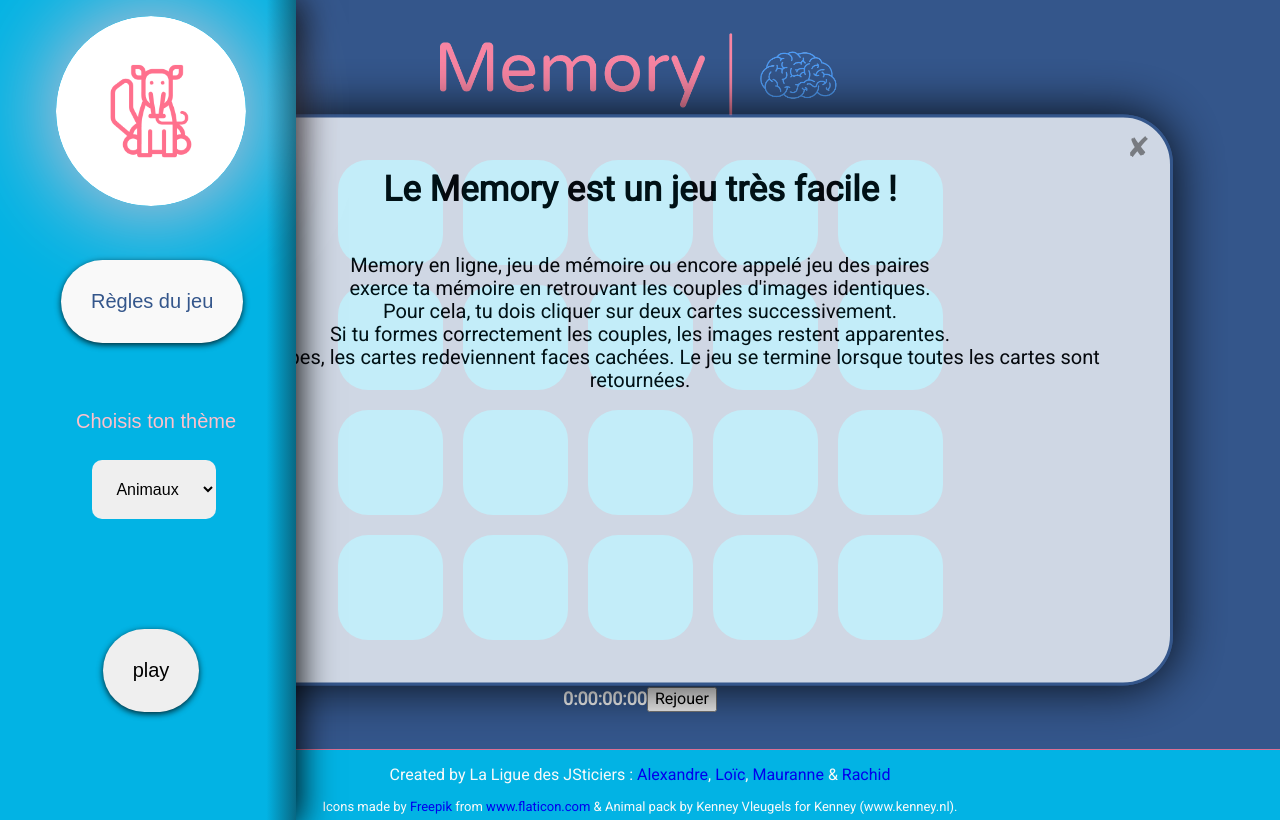
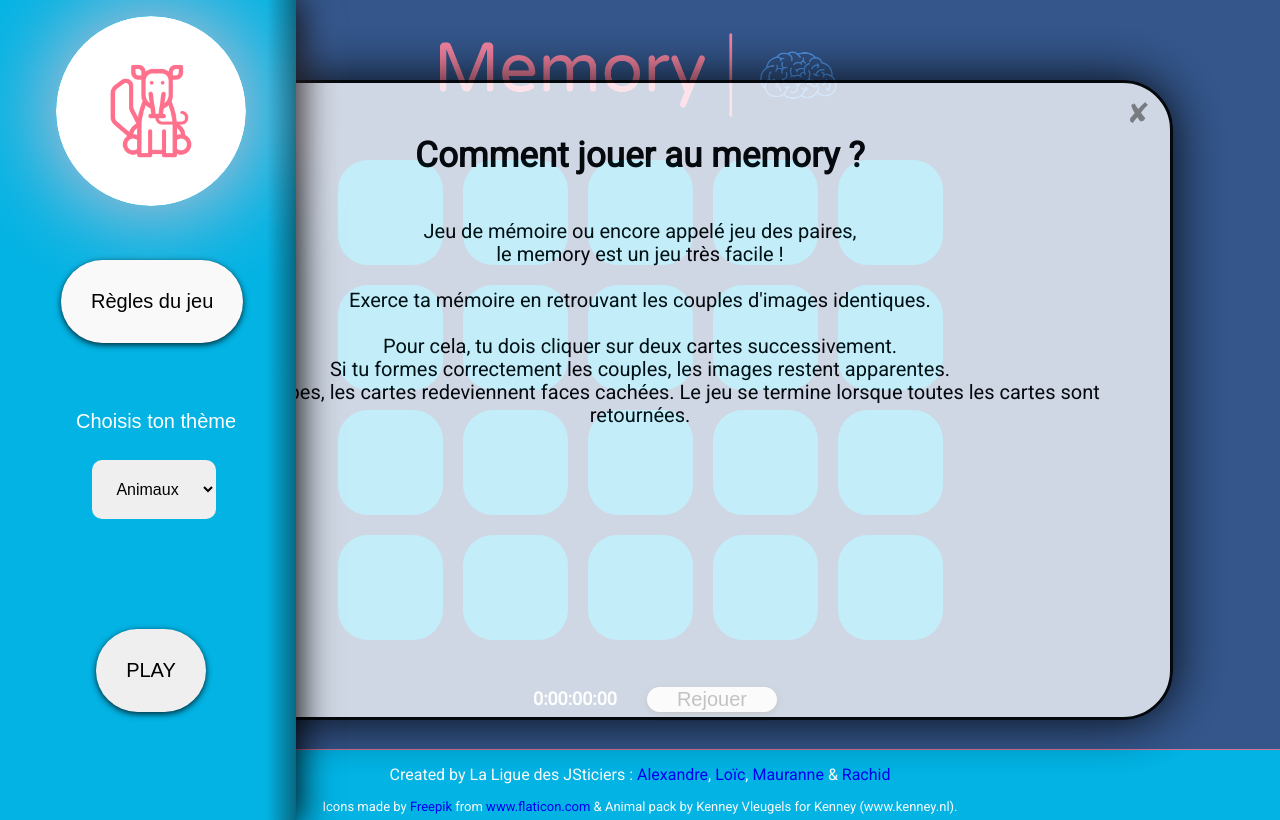
Before and after one commit to Rachid-L/JSticiers-s-memory, a website: page index.html in a window 1280 px wide. Both pictures are taken after a click on the label "Règles du jeu". Drawn offline with Linux system fonts and the light colour scheme.

Commit message:
Small modifications (text pop up) + spacing in the #playing area + stylizing the replay button

```diff
--- a/css/style.css
+++ b/css/style.css
@@ -161,7 +161,8 @@ button:hover {
 /*TO DO : essayer de fusionner les boutons si possible !*/
 
 #text1 {
-  color: pink;
+  color: white;
+  font-weight: 500;
   position: fixed;
   margin-top: 180px;
   margin-left: -75px;
@@ -208,7 +209,6 @@ button:hover {
 /*CSS élements*/
 
 body{
-  color: var(--second-blue);
   font-family: 'Roboto', sans-serif;
   text-align: center;
 }
@@ -222,15 +222,19 @@ h1 {
   width: 400px;
 }
 
-#replay{
-  width: 40px;
-  padding: 20px;
-  cursor: pointer;
+#playing > p, #playing > button{
+  padding-left: 30px;
+  padding-right: 30px;
 }
 
-#replay:active{
-  transform: rotateZ(-360deg);
-  transition: all 0.1s ease;
+#playing > button{
+  text-align: center;
+  border-style: none;
+  border-radius: 50px;
+  box-shadow: 0 2px 6px rgba(0, 0, 0, .8);
+  cursor: pointer;
+  font-size: 20px;
+  font-family: Arial, Helvetica, sans-serif;
 }
 
 /*MODALE.CSS*/
@@ -292,7 +296,6 @@ input[type="checkbox"] {
   padding-bottom: 220px;
   font-size: 20px;
   text-align: center;
-
 }
 
 /*RESPONSIVE*/
@@ -320,8 +323,6 @@ input[type="checkbox"] {
   .show-btn {
     font-size: 14px;
     margin-left: -68px;
-    height: 20px;
-    width: 69px;
   }
 
   .theme{
--- a/index.html
+++ b/index.html
@@ -51,7 +51,7 @@
                 <option value="starwars">Starwars</option>
             </select>
             <div class="btn">
-                <button  class="plays" id="play" onclick="play()"><b id="start"></b>play</button>
+                <button  class="plays" id="play" onclick="play()"><b id="start"></b>PLAY</button>
             </div>
         </div>
     </nav>
@@ -63,9 +63,10 @@
         <div class="popup">
             <label for="show" class="close-btn fas fa-times">&#10008;</label>
             <div class="text">
-                <h1>Le Memory est un jeu très facile ! </h1>
-                <p>Memory en ligne, jeu de mémoire ou encore appelé jeu des paires <br>
-                exerce ta mémoire en retrouvant les couples d'images identiques.<br>
+                <h1>Comment jouer au memory ?</h1>
+                <p>Jeu de mémoire ou encore appelé jeu des paires, <br>
+                le memory est un jeu très facile ! <br><br>
+                Exerce ta mémoire en retrouvant les couples d'images identiques.<br><br>
                 Pour cela, tu dois cliquer sur deux cartes successivement.<br>
                 Si tu formes correctement les couples, les images restent apparentes.<br>
                 Si tu te trompes, les cartes redeviennent faces cachées.
@@ -93,11 +94,8 @@
     </main>
 
     <section id="playing">
-        <div class= "chronoContainer">
-            <p id="Chrono"><b id="output"><b>0:00:00:00</b></b></p>
-        </div>
+        <p id="Chrono"><b id="output"><b>0:00:00:00</b></b></p>
         <button  id="reset" onclick="reset()"><b id="reset1"></b>Rejouer</button>
-
     </section>
 
     <footer>
```
